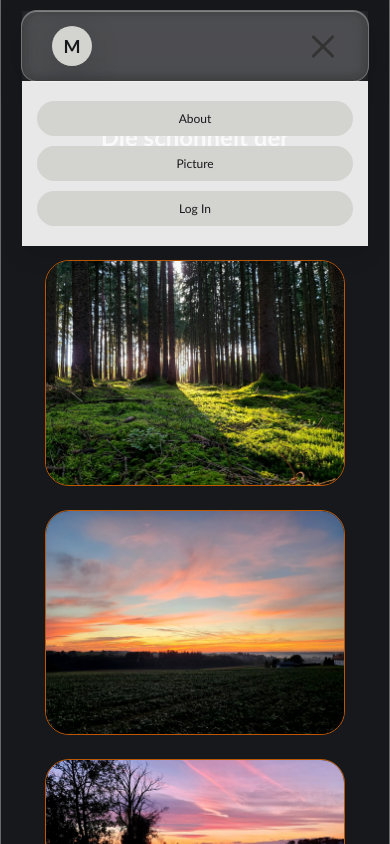
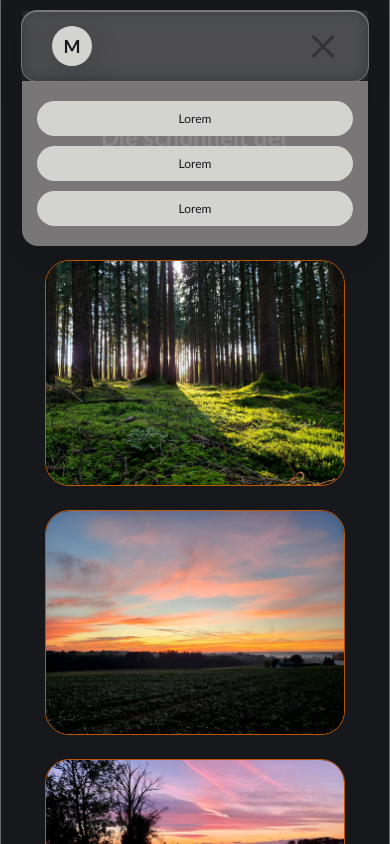
Before and after one commit to hauptm620-sketch/Nature_Cards, a plain HTML site: page index.html in a window 390 px wide. Both pictures are taken after a click on the button "Menü öffnen". Shown: the top 844 px of the page. Drawn offline with Linux system fonts and the light colour scheme.

Commit message:
nav-links

```diff
--- a/index.html
+++ b/index.html
@@ -16,9 +16,9 @@
           <span></span>
         </button>
         <div class="link" id="nav-links">
-          <a href="#kontakt" class="nav-link">About</a>
-          <a href="#kontakt" class="nav-link">Picture</a>
-          <a href="#kontakt" class="nav-link">Log In</a>
+          <a href="#kontakt" class="nav-link">Lorem</a>
+          <a href="#kontakt" class="nav-link">Lorem</a>
+          <a href="#kontakt" class="nav-link">Lorem</a>
         </div>
       </div>
     </header>
--- a/style.css
+++ b/style.css
@@ -292,22 +292,23 @@ footer {
     top: 100%; /* Direkt unter dem Header platzieren */
     left: 0;
     width: 100%;
-    background: rgba(255, 255, 255, 0.9);
+    background: rgba(131, 129, 129, 0.9);
     backdrop-filter: blur(10px);
     padding: 20px 0;
     text-align: center;
     box-shadow: 0 10px 20px rgba(0, 0, 0, 0.1);
+    border-radius: 0 0 16px 16px;
 
     /* 2. Der unsichtbare Startzustand (leicht nach oben versetzt) */
     opacity: 0;
     visibility: hidden;
-    transform: translateY(-15px);
+    transform: translateY(-150px);
 
     /* 3. Hier stellst du die Geschwindigkeit & Weichheit ein */
     transition:
       opacity 0.5s ease,
-      transform 0.3s ease,
-      visibility 0.3s;
+      transform 0.4s ease,
+      visibility 0.2s;
   }
 
   /* Wenn JavaScript die Klasse "active" setzt, zeigen wir das Menü */
```
